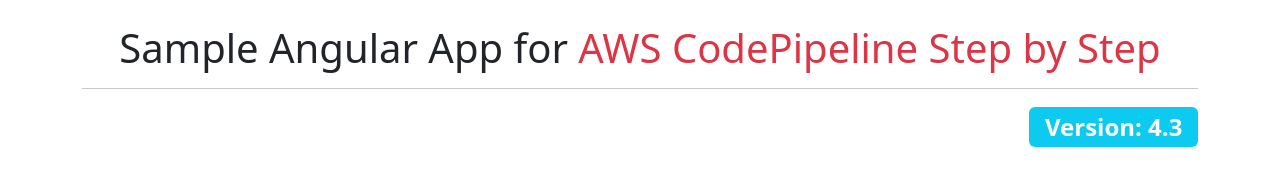
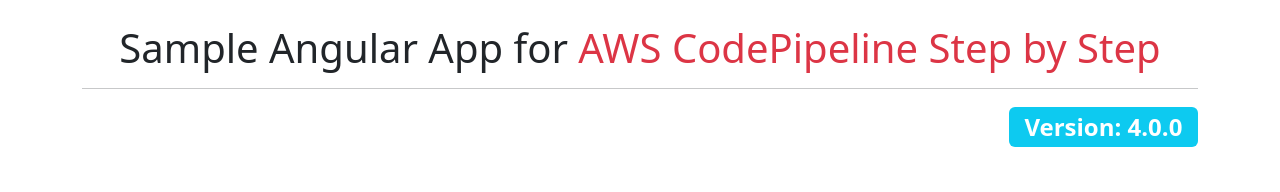
Before and after one commit to ykcoda/angular-app, an Angular app: page / in a window 1280 px wide. Shown: the top 192 px of the page. Built offline with nearby package versions, Linux system fonts and the light colour scheme.

Commit message:
version 4.0.0

```diff
--- a/src/app/app.component.html
+++ b/src/app/app.component.html
@@ -6,7 +6,7 @@
       </h1>
       <hr>
       <h2 class="text-end">
-        <span class="badge bg-info">Version: 4.3</span>
+        <span class="badge bg-info">Version: 4.0.0</span>
       </h2>
     </div>
   </div>
```
